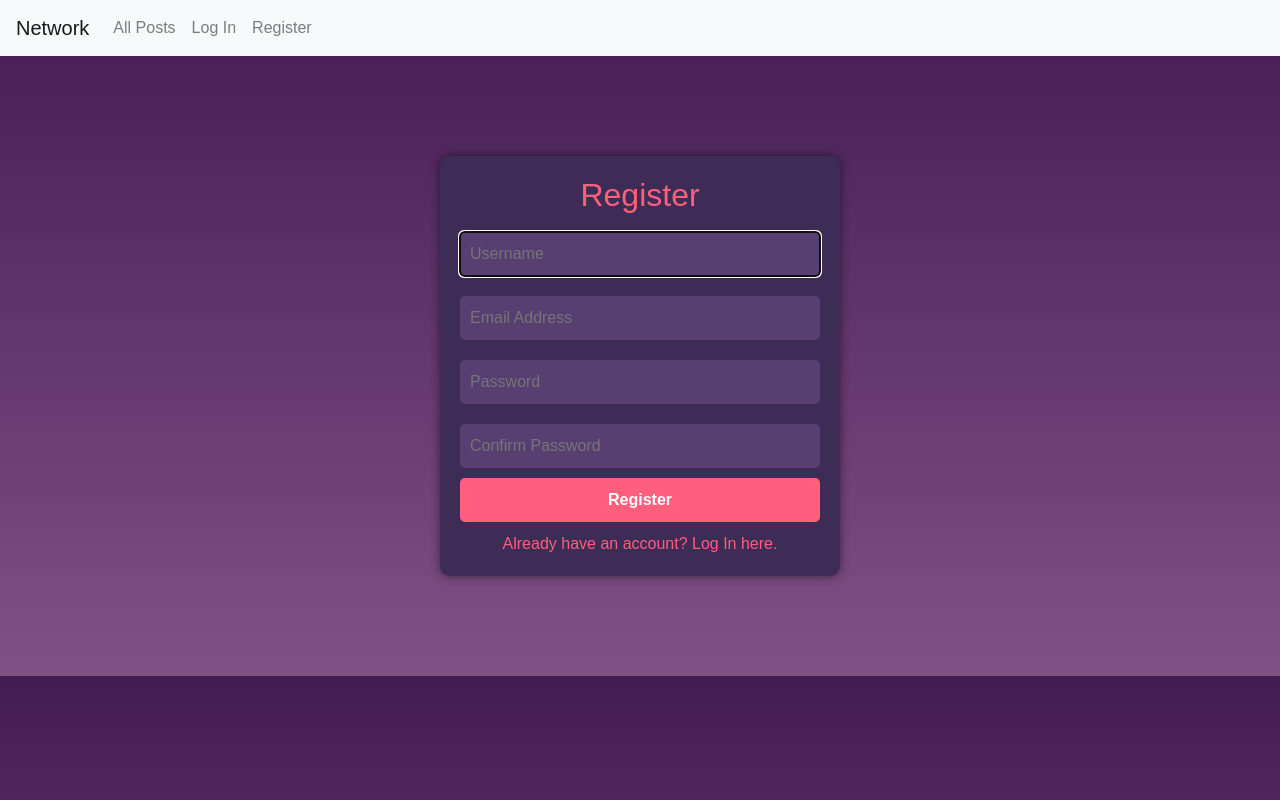
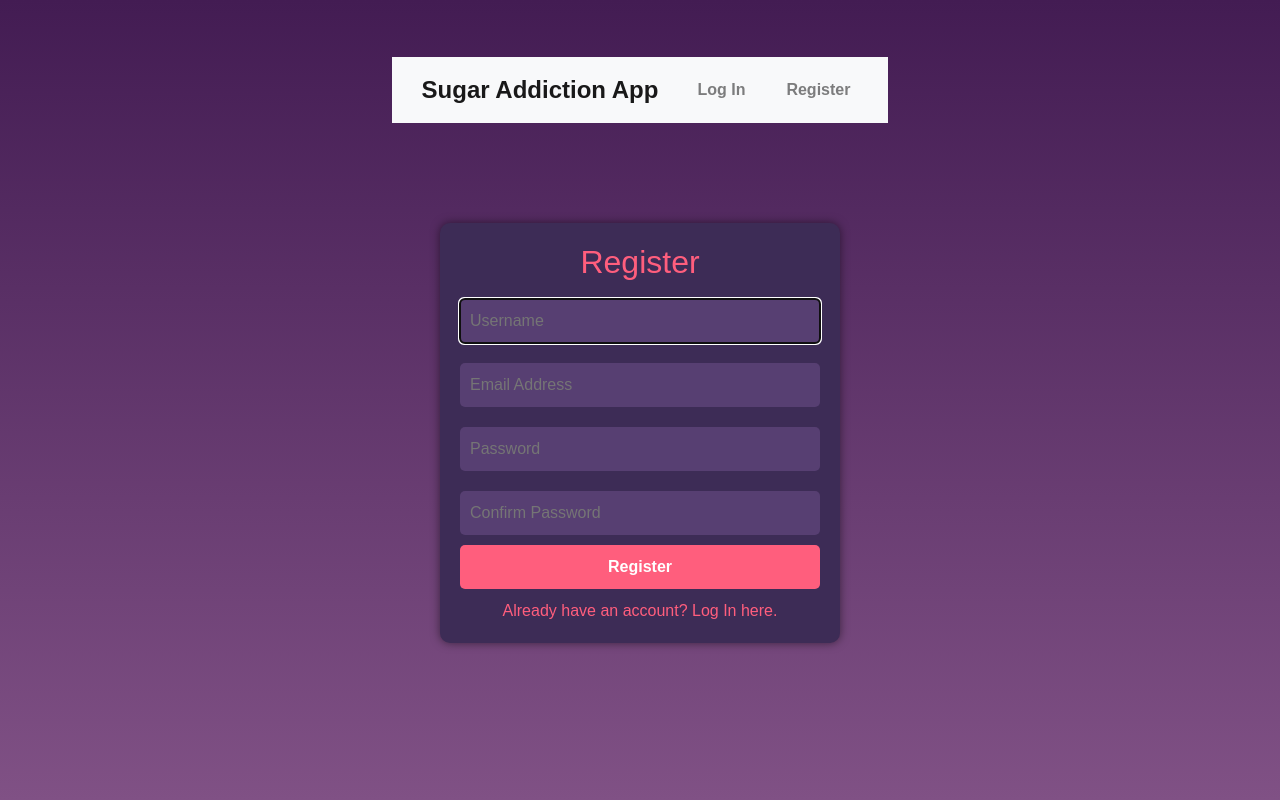
Before and after one commit to Yomicorne/login-signup, a Django app: page /register in a window 1280 px wide. Run offline with Django 3.2, Linux system fonts and the light colour scheme; some libraries are stand-ins or nearby versions.

Commit message:
i edited the index to fit the project and also the nav abr

```diff
--- a/project_name/app_name/static/app_name/styles.css
+++ b/project_name/app_name/static/app_name/styles.css
@@ -1,10 +1,102 @@
-/* styles.css */
+/* Global Styling */
+* {
+    margin: 0;
+    padding: 0;
+    box-sizing: border-box;
+}
+
 body {
+    font-family: Arial, sans-serif;
     background: linear-gradient(to bottom, #431c53, #805185);
     color: #fff;
-    font-family: Arial, sans-serif;
+    display: flex;
+    flex-direction: column;
+    align-items: center;
+    justify-content: center;
+    height: 100vh;
 }
 
+/* Container Styling */
+.container {
+    text-align: center;
+}
+
+/* Title */
+h1 {
+    font-size: 24px;
+    margin-bottom: 20px;
+    color: #333;
+}
+
+/* Card Styling */
+.card-container {
+    display: flex;
+    justify-content: center;
+    gap: 10px;
+}
+
+.card {
+    width: 150px;
+    height: 200px;
+    border-radius: 10px;
+    display: flex;
+    align-items: center;
+    justify-content: center;
+    flex-direction: column;
+    text-align: center;
+    color: #fff;
+    font-weight: bold;
+}
+
+.adult-hypnosis {
+    background-color: #d9a8ff;
+}
+
+.children-hypnosis {
+    background-color: #a8c8ff;
+}
+
+.solfeggio-music {
+    background-color: #ffd0a8;
+}
+
+.card img, .card .icon {
+    width: 70%;
+    height: auto;
+    margin-bottom: 10px;
+}
+
+/* Footer */
+.footer {
+    display: flex;
+    justify-content: space-between;
+    width: 100%;
+    padding: 10px 30px;
+    position: fixed;
+    bottom: 0;
+    background-color: #fff;
+}
+
+.footer-item {
+    text-align: center;
+    font-size: 12px;
+    color: #333;
+}
+
+.footer-item .icon {
+    font-size: 20px;
+}
+
+.footer-item a {
+    text-decoration: none;
+    color: inherit;
+}
+
+.footer-item a:hover {
+    color: #6b6b6b;
+}
+
+/* Form Container Styling */
 .form-container {
     max-width: 400px;
     margin: 100px auto;
@@ -48,3 +140,59 @@ body {
     text-align: center;
     margin-top: 10px;
 }
+
+/* Navbar Styling */
+.navbar {
+    display: flex;
+    justify-content: space-between;
+    align-items: center;
+    padding: 10px 30px;
+    background-color: #fff;
+    color: #333;
+}
+
+.navbar-left {
+    flex: 1;
+}
+
+.navbar-center {
+    flex: 2;
+    text-align: center;
+}
+
+.navbar-right {
+    display: flex;
+    align-items: center;
+}
+
+.navbar-brand {
+    font-size: 24px;
+    font-weight: bold;
+    color: #431c53;
+    text-decoration: none;
+}
+
+.navbar-nav {
+    display: flex;
+    list-style: none;
+    gap: 10px;
+}
+
+.nav-item {
+    margin-left: 10px;
+}
+
+.nav-link {
+    text-decoration: none;
+    color: #431c53;
+    font-weight: bold;
+}
+
+.nav-link:hover {
+    color: #ff5e7d;
+}
+
+/* Ensuring right-side login/logout/signup are aligned correctly */
+.navbar-right .nav-item {
+    margin-left: 15px;
+}
--- a/project_name/app_name/templates/app_name/layout.html
+++ b/project_name/app_name/templates/app_name/layout.html
@@ -10,22 +10,19 @@
     <body>
 
         <nav class="navbar navbar-expand-lg navbar-light bg-light">
-            <a class="navbar-brand" href="#">Network</a>
+            <div class="navbar-left">
+                {% if user.is_authenticated %}
+                    <a class="nav-link" href="#"><strong>{{ user.username }}</strong></a>
+                {% endif %}
+            </div>
 
-            <div>
-              <ul class="navbar-nav mr-auto">
+            <div class="navbar-center">
+                <a class="navbar-brand" href="#">Sugar Addiction App</a>
+            </div>
+
+            <div class="navbar-right">
+                <ul class="navbar-nav">
                     {% if user.is_authenticated %}
-                    <li class="nav-item">
-                        <a class="nav-link" href="#"><strong>{{ user.username }}</strong></a>
-                    </li>
-                {% endif %}
-                <li class="nav-item">
-                  <a class="nav-link" href="{% url 'index' %}">All Posts</a>
-                </li>
-                {% if user.is_authenticated %}
-                    <li class="nav-item">
-                        <a class="nav-link" href="#">Following</a>
-                    </li>
                         <li class="nav-item">
                             <a class="nav-link" href="{% url 'logout' %}">Log Out</a>
                         </li>
@@ -41,6 +38,7 @@
             </div>
         </nav>
 
+
         <div class="body">
             {% block body %}
             {% endblock %}
```
Also changed, not shown: project_name/app_name/templates/app_name/index.html (+44 -1 lines), project_name/db.sqlite3. Lines whose indentation alone changed are shown as unchanged.
